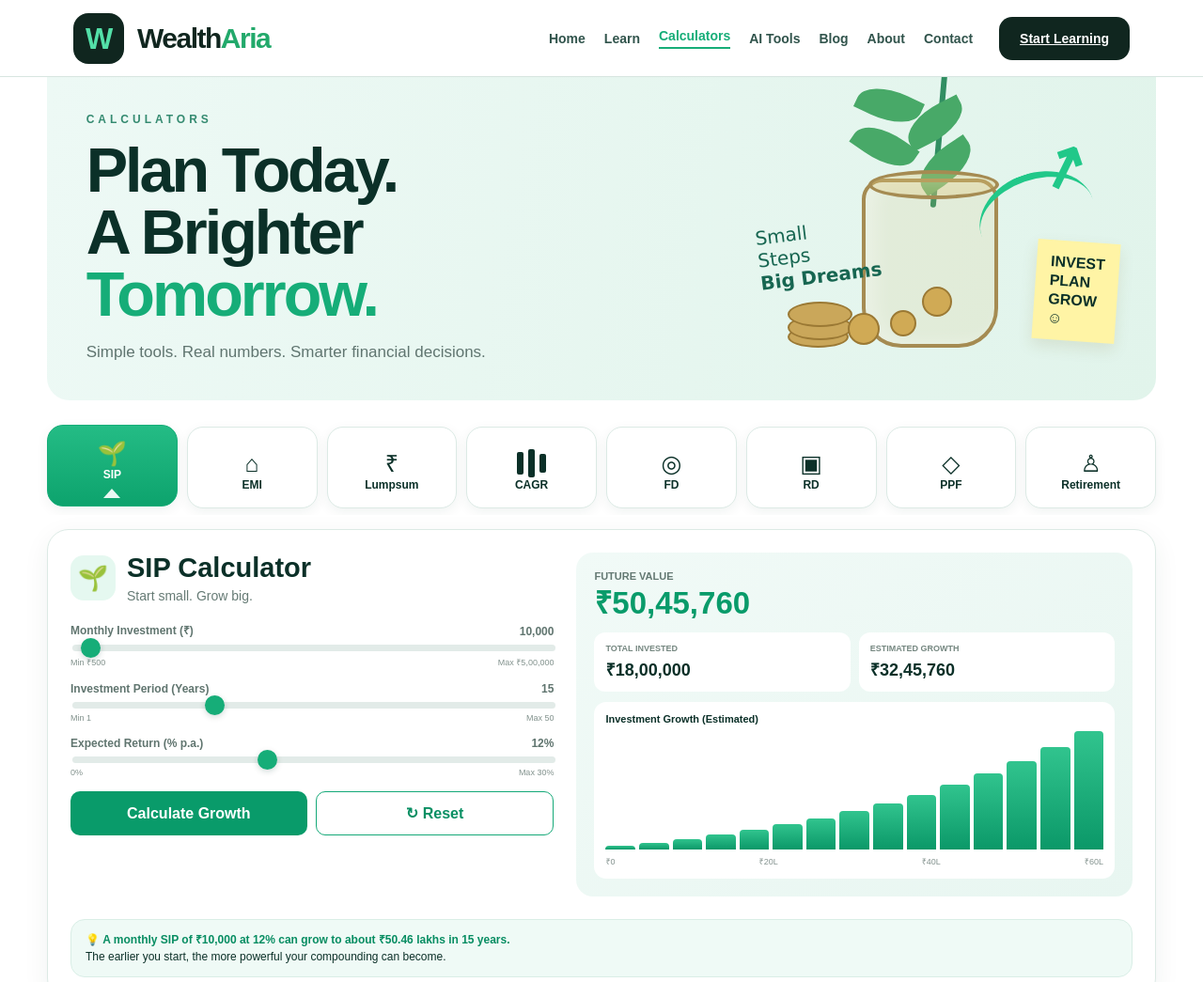
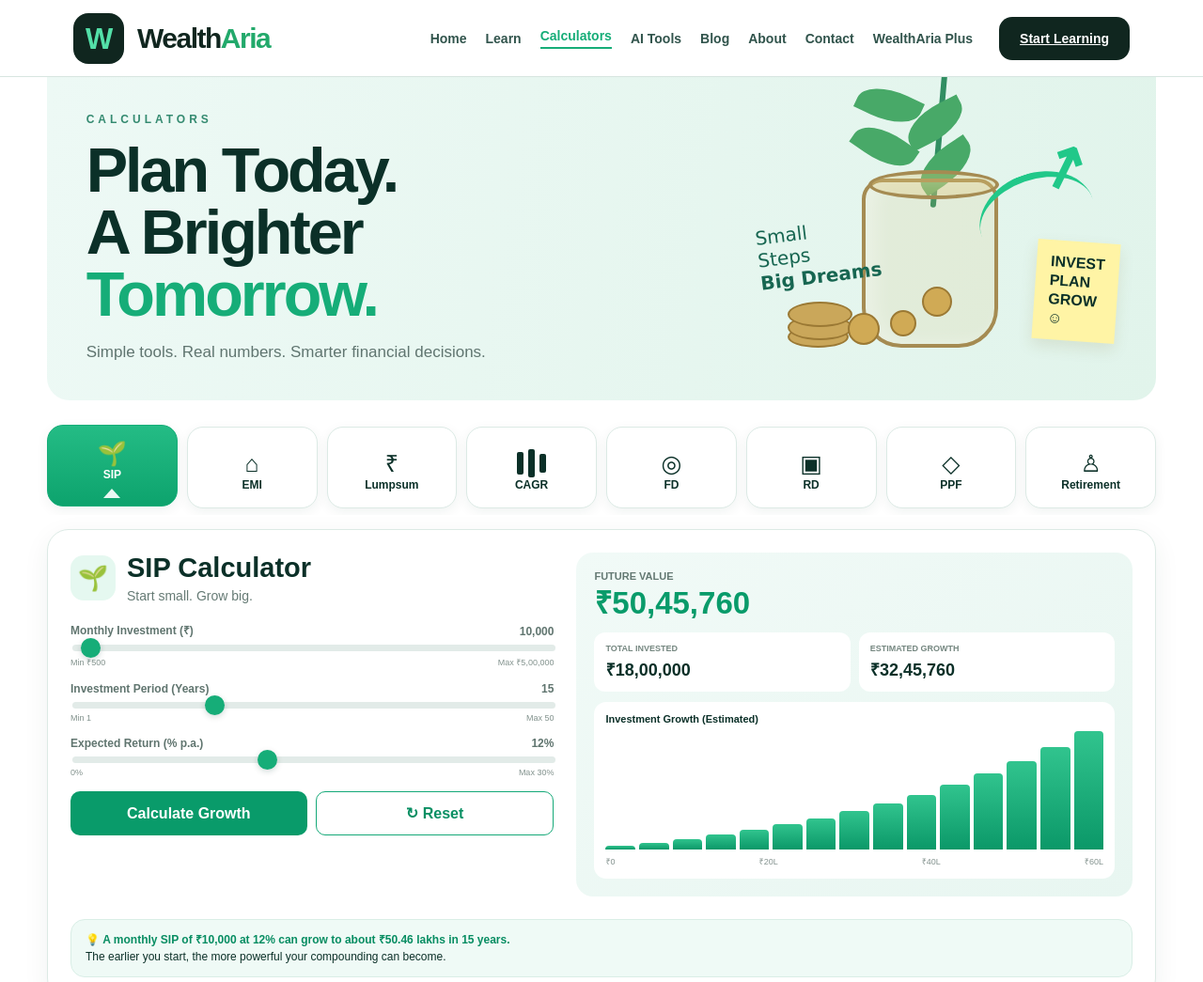
Before and after one commit to rajeshdua/WealthAria, a website: page calculators.html in a window 1280 px wide. Shown: the top 1045 px of the page at 94% size. Drawn offline with Linux system fonts and the light colour scheme.

Commit message:
Add WealthAria Plus to primary navigation

```diff
--- a/calculators.html
+++ b/calculators.html
@@ -114,7 +114,7 @@
 
 </head>
 <body>
-<header class="site-header"><div class="nav-wrap"><a class="brand" href="index.html" aria-label="WealthAria"><span class="mark">W</span><span>Wealth<span>Aria</span></span></a><nav class="nav" aria-label="Primary navigation"><a href="index.html">Home</a><a href="learn.html">Learn</a><a class="active" href="calculators.html">Calculators</a><a href="ai.html">AI Tools</a><a href="blog.html">Blog</a><a href="about.html">About</a><a href="contact.html">Contact</a></nav><a class="header-btn" href="learn.html">Start Learning</a><button class="menu-btn" aria-label="Open menu" onclick="toggleMenu()">☰</button></div></header>
+<header class="site-header"><div class="nav-wrap"><a class="brand" href="index.html" aria-label="WealthAria"><span class="mark">W</span><span>Wealth<span>Aria</span></span></a><nav class="nav" aria-label="Primary navigation"><a href="index.html">Home</a><a href="learn.html">Learn</a><a class="active" href="calculators.html">Calculators</a><a href="ai.html">AI Tools</a><a href="blog.html">Blog</a><a href="about.html">About</a><a href="contact.html">Contact</a><a href="pricing.html">WealthAria Plus</a></nav><a class="header-btn" href="learn.html">Start Learning</a><button class="menu-btn" aria-label="Open menu" onclick="toggleMenu()">☰</button></div></header>
 <nav id="mobile" class="mobile"><a href="index.html">Home</a><a href="learn.html">Learn</a><a href="calculators.html">Calculators</a><a href="ai.html">AI Tools</a><a href="blog.html">Blog</a><a href="about.html">About</a><a href="contact.html">Contact</a></nav>
 
 <section class="hero"><div class="heroBox"><div class="heroCopy"><div class="eyebrow">CALCULATORS</div><h1>Plan Today.<br>A Brighter<br><span>Tomorrow.</span></h1><p>Simple tools. Real numbers. Smarter financial decisions.</p></div>
```
